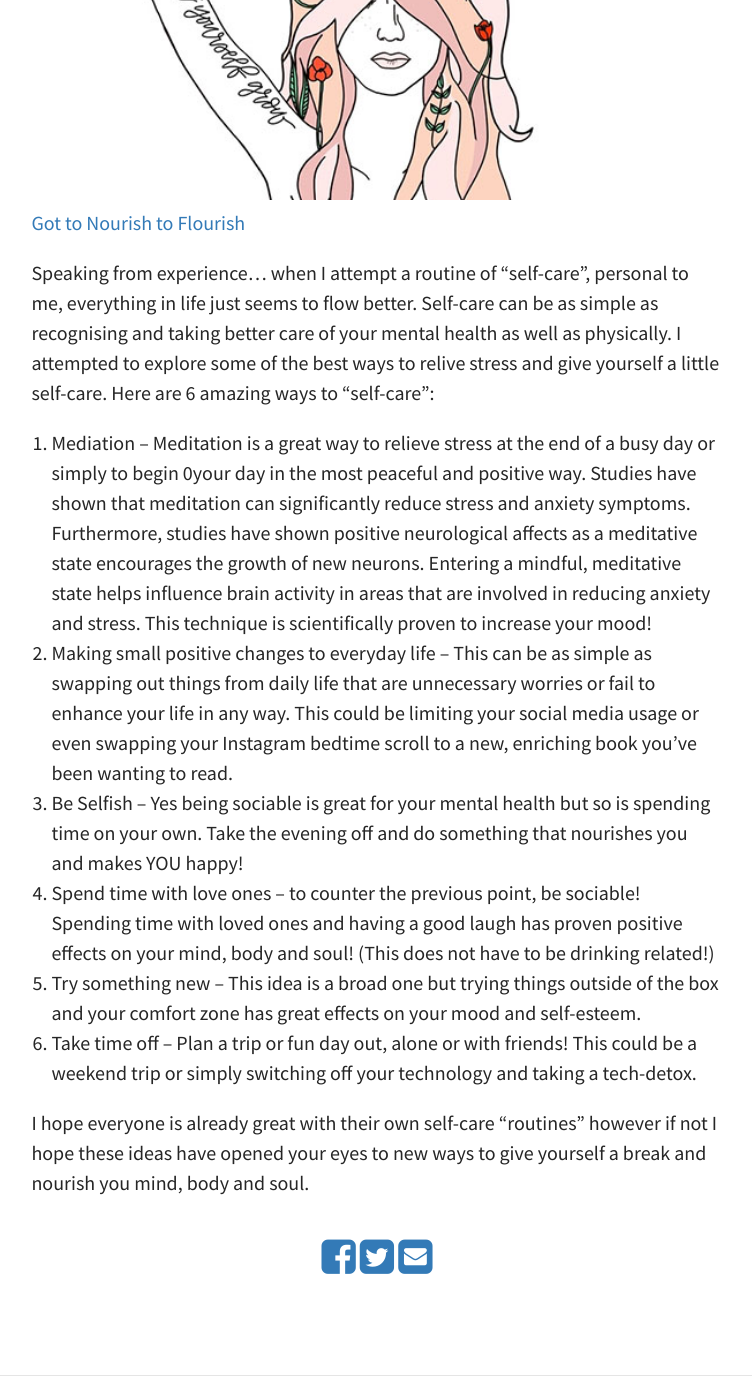
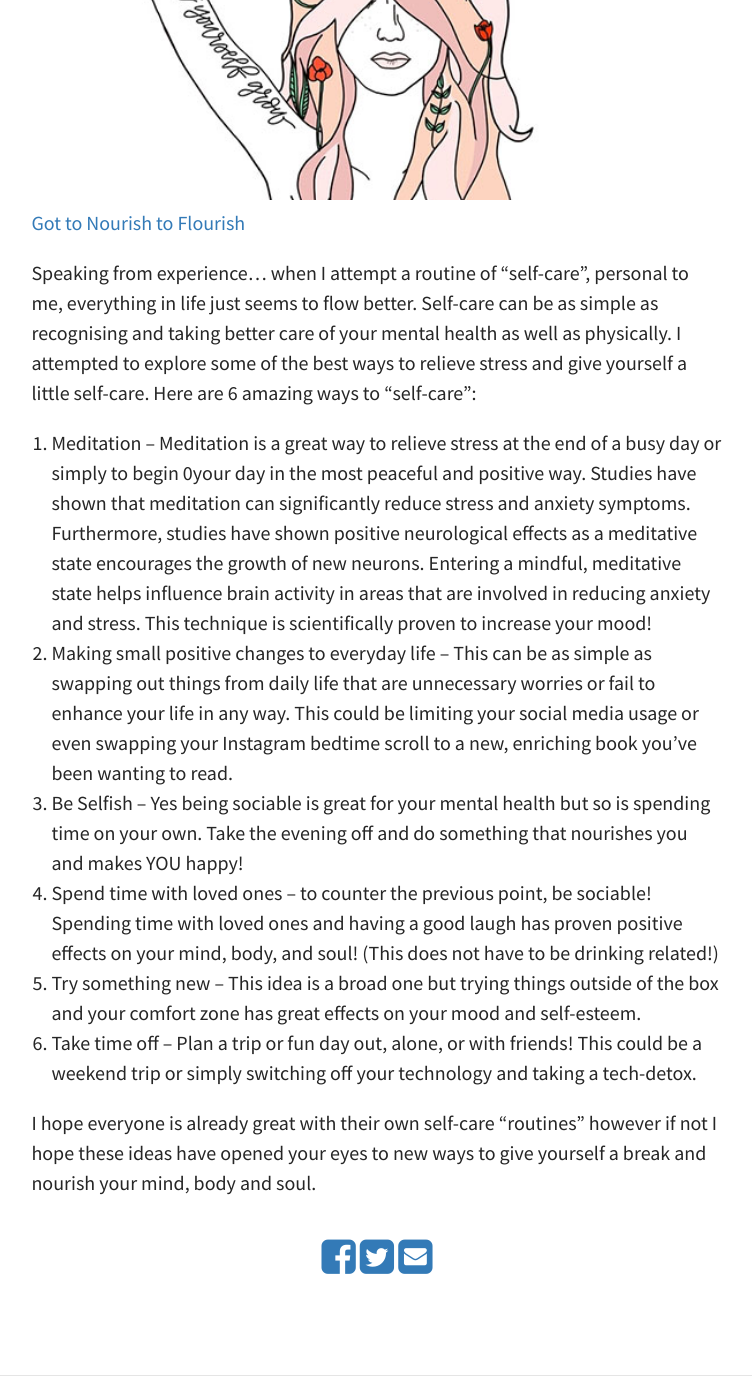
Before and after one commit to sunshinespeaks/sunshinespeaks.github.io, a Jekyll site: the page built from _posts/2020-02-11-the-year-of-self-care.markdown, in a window 1280 px wide and 1400 px high, scrolled down 914 px. Shown: the whole window, without its empty margins (263-1015 px from the left). Built offline with Jekyll 4.4.1, drawn with Linux system fonts in a browser that asks for light colours; some of the changed text lies outside the part shown.

Commit message:
Updated The Year Of Self Care

```diff
--- a/_posts/2020-02-11-the-year-of-self-care.markdown
+++ b/_posts/2020-02-11-the-year-of-self-care.markdown
@@ -5,22 +5,22 @@ header_feature_image: _uploads/chillvibes.jpg
 layout: post
 ---
 
-How do you define “self-care”? What does it mean? How do you do it? How do you find the time? Does self-care really involve eating a tonne of greens, a fresh manicure, an abundance of crystals and regular meditation? So many people use the word “self-care” but ultimately, we all struggle to find the balance when attempting to prioritise a little TLC.
+How do you define “self-care”? What does it mean? How do you do it? How do you find the time? Does self-care really involve eating a tonne of greens, a fresh manicure, an abundance of crystals, and regular meditation? So many people use the word “self-care” but ultimately, we all struggle to find the balance when attempting to prioritise a little TLC.
 
 [![Got to Nourish to Flourish](/_uploads/takecarenew.jpg)](/_uploads/takecarenew.jpg)
 
-Speaking from experience… when I attempt a routine of “self-care”, personal to me, everything in life just seems to flow better. Self-care can be as simple as recognising and taking better care of your mental health as well as physically. I attempted to explore some of the best ways to relive stress and give yourself a little self-care. Here are 6 amazing ways to “self-care”:
+Speaking from experience… when I attempt a routine of “self-care”, personal to me, everything in life just seems to flow better. Self-care can be as simple as recognising and taking better care of your mental health as well as physically. I attempted to explore some of the best ways to relieve stress and give yourself a little self-care. Here are 6 amazing ways to “self-care”:
 
-1.	Mediation – Meditation is a great way to relieve stress at the end of a busy day or simply to begin 0your day in the most peaceful and positive way. Studies have shown that meditation can significantly reduce stress and anxiety symptoms. Furthermore, studies have shown positive neurological affects as a meditative state encourages the growth of new neurons. Entering a mindful, meditative state helps influence brain activity in areas that are involved in reducing anxiety and stress. This technique is scientifically proven to increase your mood!
+1.	Meditation – Meditation is a great way to relieve stress at the end of a busy day or simply to begin 0your day in the most peaceful and positive way. Studies have shown that meditation can significantly reduce stress and anxiety symptoms. Furthermore, studies have shown positive neurological effects as a meditative state encourages the growth of new neurons. Entering a mindful, meditative state helps influence brain activity in areas that are involved in reducing anxiety and stress. This technique is scientifically proven to increase your mood!
 
 2.	Making small positive changes to everyday life – This can be as simple as swapping out things from daily life that are unnecessary worries or fail to enhance your life in any way. This could be limiting your social media usage or even swapping your Instagram bedtime scroll to a new, enriching book you’ve been wanting to read.
 
 3.	Be Selfish – Yes being sociable is great for your mental health but so is spending time on your own. Take the evening off and do something that nourishes you and makes YOU happy!
 
-4.	Spend time with love ones – to counter the previous point, be sociable! Spending time with loved ones and having a good laugh has proven positive effects on your mind, body and soul! (This does not have to be drinking related!)
+4.	Spend time with loved ones – to counter the previous point, be sociable! Spending time with loved ones and having a good laugh has proven positive effects on your mind, body, and soul! (This does not have to be drinking related!)
 
 5.	Try something new – This idea is a broad one but trying things outside of the box and your comfort zone has great effects on your mood and self-esteem.
 
-6.	Take time off – Plan a trip or fun day out, alone or with friends! This could be a weekend trip or simply switching off your technology and taking a tech-detox.
+6.	Take time off – Plan a trip or fun day out, alone, or with friends! This could be a weekend trip or simply switching off your technology and taking a tech-detox.
 
-I hope everyone is already great with their own self-care “routines” however if not I hope these ideas have opened your eyes to new ways to give yourself a break and nourish you mind, body and soul.
+I hope everyone is already great with their own self-care “routines” however if not I hope these ideas have opened your eyes to new ways to give yourself a break and nourish your mind, body and soul.
```
